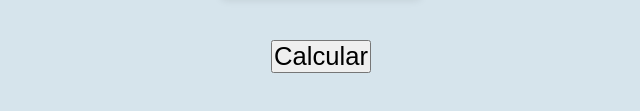
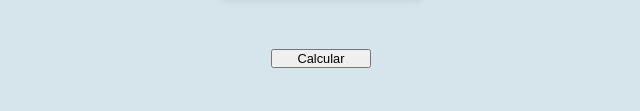
Before and after one commit to RodrigoFerrari94/Desenvolvimento-Pessoal, a plain HTML site: page index.html in a window 1280 px wide. Shown: the part 2488-2599 px from the top of the page, without its empty margins (319-959 px from the left). Drawn offline with Linux system fonts and the light colour scheme.

Commit message:
Update style.css

```diff
--- a/style.css
+++ b/style.css
@@ -79,7 +79,7 @@ div {
 }
 input {
   width: 100px;
-  font-size: 0.8em;
+  font-size: 0.4em;
 }
 .verde {
   background-color: rgb(91, 244, 91);
```
